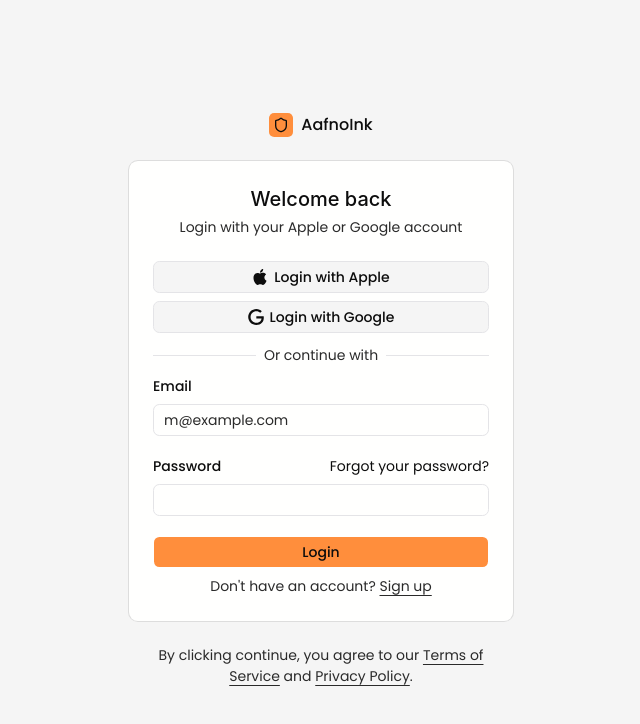
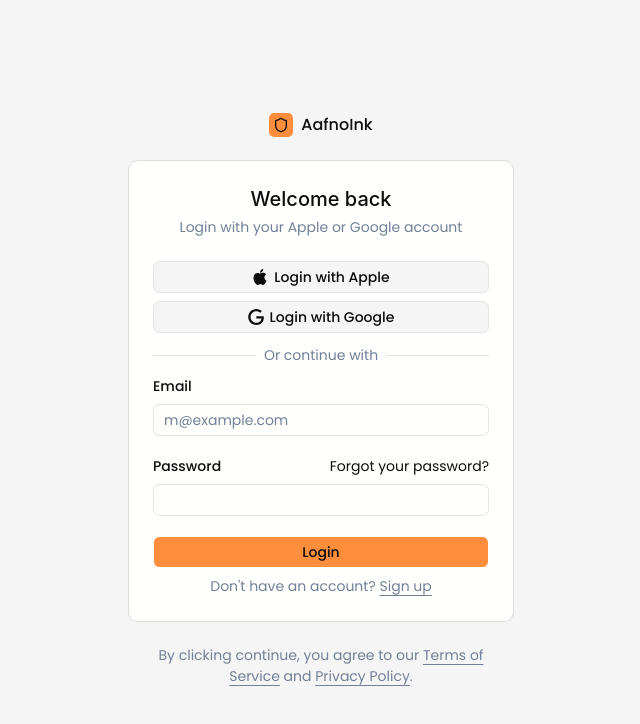
Before and after one commit to devkotarojan/aafnoinkv_main_project, a Next.js app: page /login in a window 1280 px wide. Shown: the top 724 px of the page, without its empty margins (319-959 px from the left). Built offline with nearby package versions, Linux system fonts and the light colour scheme.

Commit message:
changed the muted text foreground

```diff
--- a/src/app/globals.css
+++ b/src/app/globals.css
@@ -60,7 +60,7 @@
   --secondary: #fffffe;
   --secondary-foreground: #0d0d0d;
   --muted: #f5f5f5;
-  --muted-foreground: #2a2a2a;
+  --muted-foreground: #718096;
   --accent: #fffffe;
   --accent-foreground: #0d0d0d;
   --destructive: #e7000b;
@@ -114,7 +114,6 @@
   --primary-foreground: #0d0d0d;
   --secondary: #2a2a2a;
   --secondary-foreground: #fffffe;
-  --muted: #2a2a2a;
   --muted-foreground: #f5f5f5;
   --accent: #2a2a2a;
   --accent-foreground: #ff8e3c;
--- a/src/app/login/page.tsx
+++ b/src/app/login/page.tsx
@@ -1,4 +1,6 @@
 "use client"
+//for reload
+export const dynamic = "force-dynamic";
 
 import { LoginForm } from "@/components/login-form"
 import { GalleryVerticalEndIcon } from "lucide-react"
```
